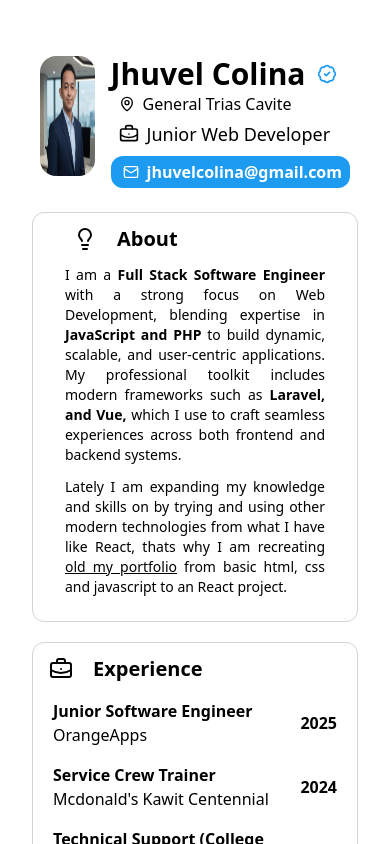
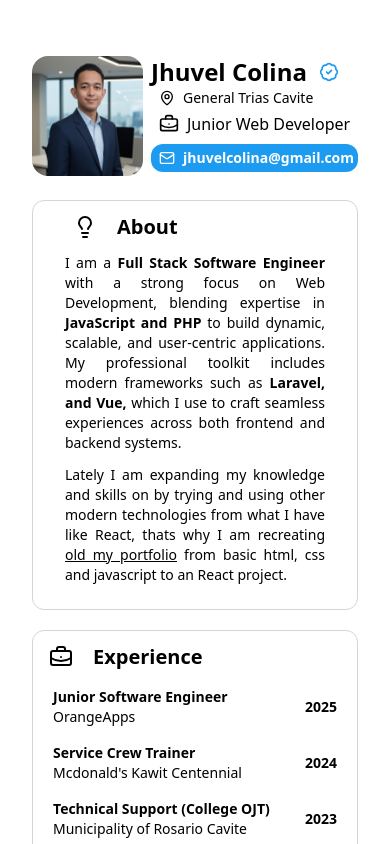
Before and after one commit to Dev-Jhuvel/jhuvel-react-portfolio, a React (Vite) app: page / in a window 390 px wide. Shown: the top 844 px of the page. Built offline with nearby package versions, Linux system fonts and the light colour scheme.

Commit message:
adjust mobile layout

```diff
--- a/src/components/Experience.jsx
+++ b/src/components/Experience.jsx
@@ -14,7 +14,7 @@ function Experience(){
         <h1 className="text-2xl font-bold text-left pl-2 flex items-center p-1 max-sm:text-xl"><Icon className="mr-5" />Experience</h1>
         <ul className="list-none w-full">
            {experiences.map((value, index) => (
-            <li className="font-bold text-xs flex justify-between text-left items-center my-2 hover:bg-gray-300 rounded-2xl px-3 py-1 cursor-pointer max-sm:text-base" key={index} onMouseOver={() => setIcon(value.icon)} onMouseOut={() => setIcon(BriefcaseBusiness)}>
+            <li className="font-bold text-xs flex justify-between text-left items-center my-2 hover:bg-gray-300 rounded-2xl px-3 py-1 cursor-pointer max-sm:text-sm" key={index} onMouseOver={() => setIcon(value.icon)} onMouseOut={() => setIcon(BriefcaseBusiness)} onClick={() => setIcon(value.icon)}>
                 <span>{value.title}
                     <p className="font-normal">{value.company}</p>
                 </span>
--- a/src/components/Introduction.jsx
+++ b/src/components/Introduction.jsx
@@ -7,22 +7,22 @@ import { MapPin, BriefcaseBusiness, BadgeCheck, Mail } from "lucide-react";
 function Introduction() {
     const [profile, setProfile] = useState(profile_1);
   return (
-    <div className="w-full flex rounded-xl px-2 py-1 my-5">
-      <div className="size-35 mr-8 max-sm:size-30 max-sm:mr-4">
+    <div className="w-full flex rounded-xl px-2 py-1 my-5 max-sm:px-0">
+      <div className="size-35 mr-8 max-sm:size-30 max-sm:mr-2">
         <img className="w-full h-full m-auto rounded-2xl transition duration-300 ease-in-out cursor-pointer" src={profile} onMouseOver={() => setProfile(profile_2)} onMouseOut={() => setProfile(profile_1)} onClick={() => setProfile(profile_3)} />
       </div>
       <div>
-        <h1 className="text-left font-bold text-4xl flex items-center max-sm:text-3xl">
+        <h1 className="text-left font-bold text-4xl flex items-center max-sm:text-2xl">
           Jhuvel Colina
           <BadgeCheck color="#1d9bf0" className="mx-3 size-5" />
         </h1>
-        <p className="text-left flex items-center max-sm:text-base">
+        <p className="text-left flex items-center text-base max-sm:text-sm">
           <MapPin className="mx-2 size-5 max-sm:size-4" /> General Trias Cavite
         </p>
-        <p className="text-left text-xl flex items-center mt-1 mb-2 max-sm:text-lg">
+        <p className="text-left text-xl flex items-center mt-1 mb-2 max-sm:text-base">
           <BriefcaseBusiness className="mx-2 size-6 max-sm:size-5" /> Junior Web Developer
         </p>
-        <p className="text-left flex items-center px-2 py-1 rounded-xl bg-[#1d9bf0] text-white font-bold hover:bg-gray-300 hover:text-black">
+        <p className="text-left flex items-center px-2 py-1 rounded-xl bg-[#1d9bf0] text-white font-bold hover:bg-gray-300 hover:text-black text-base max-sm:text-sm max-sm:px-1">
           <Mail className="mr-2 ml-1 size-5 max-sm:size-4" /> jhuvelcolina@gmail.com
           <span className="max-sm:hidden"> / devjhuvel@gmail.com</span>
         </p>
```
